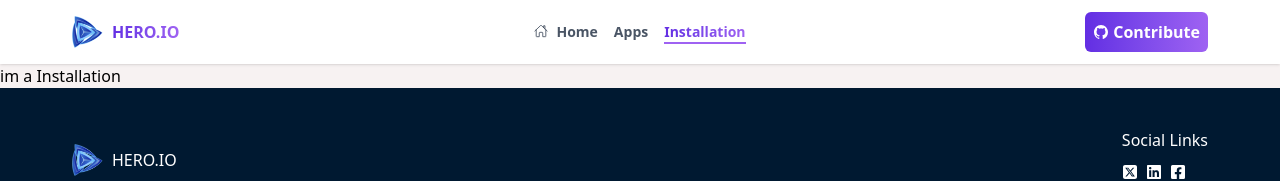
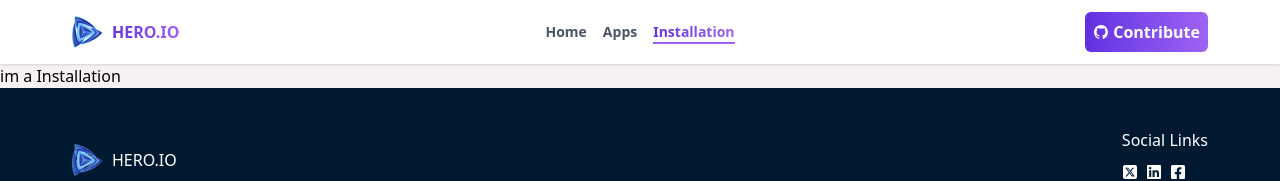
Before and after one commit to ShantoOBS/Hero-Apps, a React (Vite) app: page /Installation in a window 1280 px wide. Shown: the top 181 px of the page. Built offline with nearby package versions, Linux system fonts and the light colour scheme.

Commit message:
Add errors pages

```diff
--- /dev/null
+++ b/src/Components/Error/Error.jsx
@@ -0,0 +1,24 @@
+import React from 'react'
+import { Link } from 'react-router'
+import image from '../../assets/error-404.png'
+
+export default function Error() {
+  return (
+    <div>
+
+        <div className='py-8 flex flex-col justify-center items-center'>
+
+             <img src={image} alt="" className='my-4' />
+
+             <p className='text-4xl font-bold my-3'>Oops, page not found!</p>
+             <p className='text-[#627382]'>The page you are looking for is not available.</p>
+               <Link to="/" className='mt-3 bg-linear-to-r from-[#632EE3] to-[#9F62F2] py-2 px-8 rounded-md font-semibold text-white flex items-center gap-1 justify-center'>Go Back!</Link>
+
+
+        </div>
+
+
+
+    </div>
+  )
+}
--- a/src/Components/Navbar/Navbar.jsx
+++ b/src/Components/Navbar/Navbar.jsx
@@ -5,60 +5,13 @@ import { IoLogoGithub } from "react-icons/io";
 import { RxHamburgerMenu } from "react-icons/rx";
 import icon from '../../assets/logo.png'
 
-import { IoHomeOutline } from "react-icons/io5";
 
 import { NavLink } from "react-router-dom";
 
 export default function Navbar() {
 
-
-    return (
-        <div className="shadow-sm">
-
-            <div className='max-w-6xl mx-auto navbar'>
-
-
-                <div className="navbar-start">
-                    <div className="dropdown">
-                        <div tabIndex={0} role="button" className="btn btn-ghost lg:hidden">
-                            <RxHamburgerMenu />
-                        </div>
-                        <ul
-                            tabIndex={0}
-                            className="menu menu-sm dropdown-content rounded-b-box z-1 mt-3 w-100 p-2 shadow bg-white">
-
-                            <NavLink
-                                to="/"
-                                className={({ isActive }) =>
-                                    isActive
-                                        ? "text-green-500 font-bold border-b-2 border-green-500"
-                                        : "text-gray-600"
-                                }
-                            >
-                                Home
-                            </NavLink>
-
-
-                            <Link>Apps</Link>
-                            <Link>Installation</Link>
-
-                        </ul>
-                    </div>
-                    <Link
-                        to="/"
-                        className="flex items-center justify-center gap-2"
-                    >
-                        <img src={icon} alt="Hero Logo" className="w-8 h-8" />
-                        <span className="bg-gradient-to-r from-[#632EE3] to-[#9F62F2] text-transparent bg-clip-text font-bold">
-                            HERO.IO
-                        </span>
-                    </Link>
-
-                </div>
-                <div className="navbar-center hidden lg:flex">
-                    <ul className="menu menu-horizontal px-1 flex gap-4 font-bold">
-
-                        <NavLink
+     const links = <>
+               <NavLink
                             to="/"
                             className={({ isActive }) =>
                                 isActive
@@ -67,9 +20,7 @@ export default function Navbar() {
                             }
                         >
 
-                            <div className='flex gap-2 items-center justify-center '>
-                                <IoHomeOutline />  Home
-                            </div>
+                         Home
 
                         </NavLink>
 
@@ -95,6 +46,47 @@ export default function Navbar() {
                         >
                             Installation
                         </NavLink>
+      </>
+
+
+    return (
+        <div className="shadow-sm">
+
+            <div className='max-w-6xl mx-auto navbar'>
+
+
+                <div className="navbar-start">
+                    <div className="dropdown">
+                        <div tabIndex={0} role="button" className="btn btn-ghost lg:hidden">
+                            <RxHamburgerMenu />
+                        </div>
+                        <ul
+                            tabIndex={0}
+                            className="menu menu-sm dropdown-content rounded-b-box z-1 mt-3 w-100 p-2 shadow bg-white">
+
+                          {
+                            links
+                          }
+
+                        </ul>
+                    </div>
+                    <Link
+                        to="/"
+                        className="flex items-center justify-center gap-2"
+                    >
+                        <img src={icon} alt="Hero Logo" className="w-8 h-8" />
+                        <span className="bg-gradient-to-r from-[#632EE3] to-[#9F62F2] text-transparent bg-clip-text font-bold">
+                            HERO.IO
+                        </span>
+                    </Link>
+
+                </div>
+                <div className="navbar-center hidden lg:flex">
+                    <ul className="menu menu-horizontal px-1 flex gap-4 font-bold">
+
+                      {
+                        links
+                      }
 
 
                     </ul>
--- a/src/Pages/ErrorElement/ErrorElement.jsx
+++ b/src/Pages/ErrorElement/ErrorElement.jsx
@@ -1,9 +1,19 @@
 import React from 'react'
+import Navbar from '../../Components/Navbar/Navbar'
+import Footer from '../../Components/Footer/Footer'
+import Error from '../../Components/Error/Error'
 
 export default function ErrorElement() {
   return (
-    <div>
-         <p>error element</p>
-    </div>
+    <div className=' text-black bg-[#f7f2f2]'>
+
+           <div className='bg-white'><Navbar></Navbar></div>
+
+
+           <Error></Error>
+
+
+           <Footer></Footer>
+       </div>
   )
 }
```
